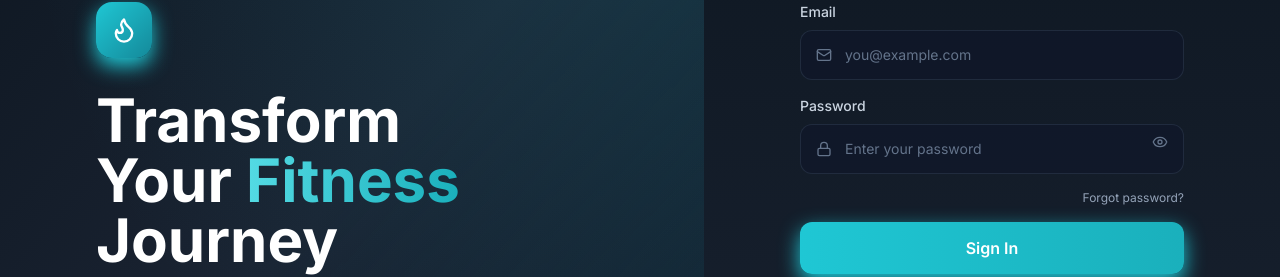
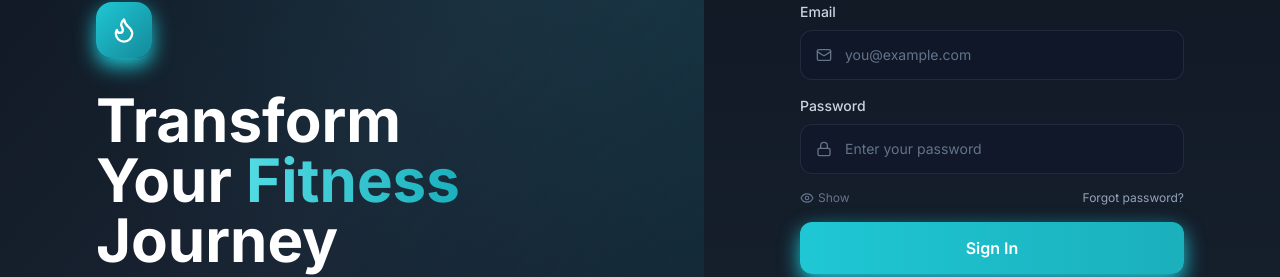
Before and after one commit to SleepyTino/Appdev2, a Next.js app: page /login in a window 1280 px wide. Shown: the part 223-500 px from the top of the page. Built offline with nearby package versions, Linux system fonts and the light colour scheme; no server answers.

Commit message:
Fix forgot password link - remove overlapping absolute button

```diff
--- a/app/login/page.tsx
+++ b/app/login/page.tsx
@@ -128,7 +128,7 @@ export default function LoginPage() {
               onChange={(e) => setEmail(e.target.value)}
               icon={<Mail className="w-4 h-4" />}
             />
-            <div className="relative">
+            <div>
               <Input
                 label="Password"
                 type={showPassword ? "text" : "password"}
@@ -137,20 +137,26 @@ export default function LoginPage() {
                 onChange={(e) => setPassword(e.target.value)}
                 icon={<Lock className="w-4 h-4" />}
               />
+            </div>
+
+            <div className="flex items-center justify-between -mt-1">
               <button
                 type="button"
                 onClick={() => setShowPassword(!showPassword)}
-                className="absolute right-4 top-[38px] text-slate-500 hover:text-slate-300 transition-colors"
+                className="text-xs text-slate-500 hover:text-slate-300 transition-colors flex items-center gap-1"
               >
                 {showPassword ? (
-                  <EyeOff className="w-4 h-4" />
+                  <>
+                    <EyeOff className="w-3.5 h-3.5" />
+                    Hide
+                  </>
                 ) : (
-                  <Eye className="w-4 h-4" />
+                  <>
+                    <Eye className="w-3.5 h-3.5" />
+                    Show
+                  </>
                 )}
               </button>
-            </div>
-
-            <div className="relative z-10 flex justify-end">
               <Link
                 href="/forgot-password"
                 className="text-xs text-slate-400 hover:text-brand-400 transition-colors"
```
